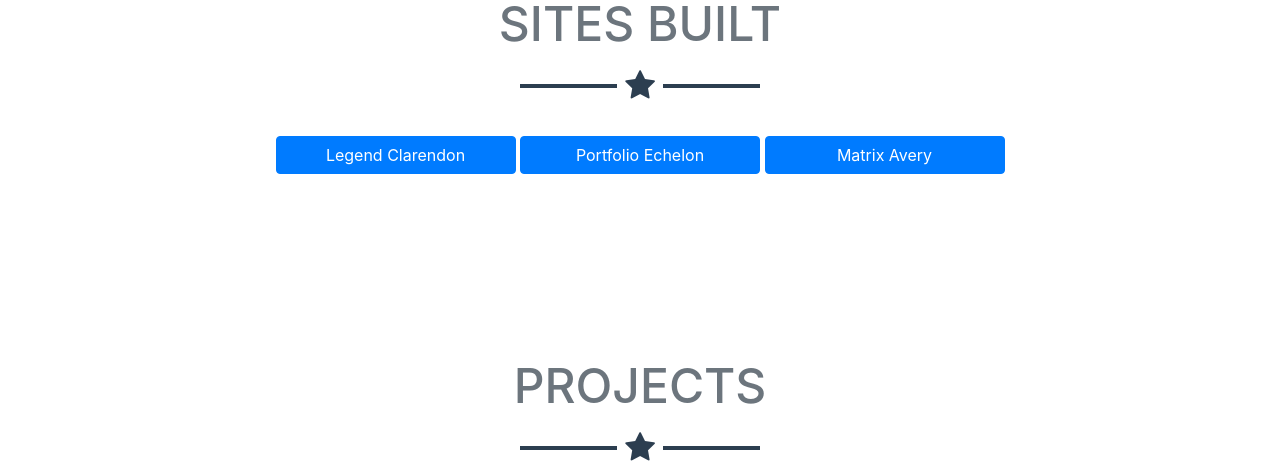
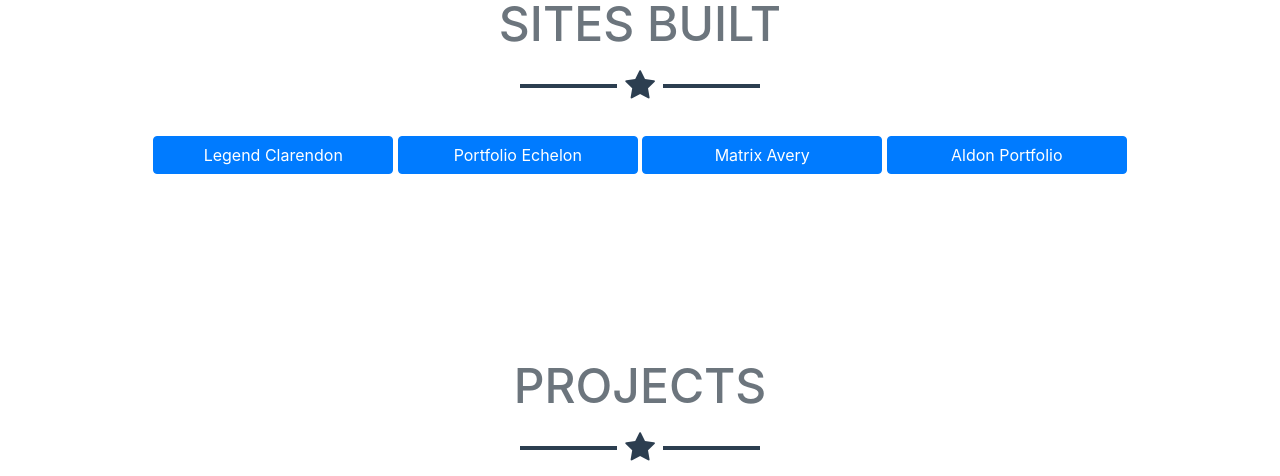
Before and after one commit to d88naimi/Davey-Portfolio, a website with bundled scripts: page index.html in a window 1280 px wide. Shown: the part 1080-1556 px from the top of the page. Built offline with nearby package versions, Linux system fonts and the light colour scheme.

Commit message:
adding aldon portfolio to wleaselabs websites built

```diff
--- a/index.html
+++ b/index.html
@@ -77,6 +77,8 @@
                 <a href="https://www.echelonrents.com/broadway-lofts-englewood-co/"target="_blank" class="btn btn-primary my-links">Portfolio Echelon</a>
 
                 <a href="https://www.averynorthwinds.com/the-avery-at-northwinds-alpharetta-ga/"target="_blank" class="btn btn-primary my-links">Matrix Avery</a>
+
+                <a href="https://www.aldonchevychase.com/aldon-of-chevy-chase-bethesda-md/"target="_blank" class="btn btn-primary my-links">Aldon Portfolio</a>
 
             </div>
         </div>
```
